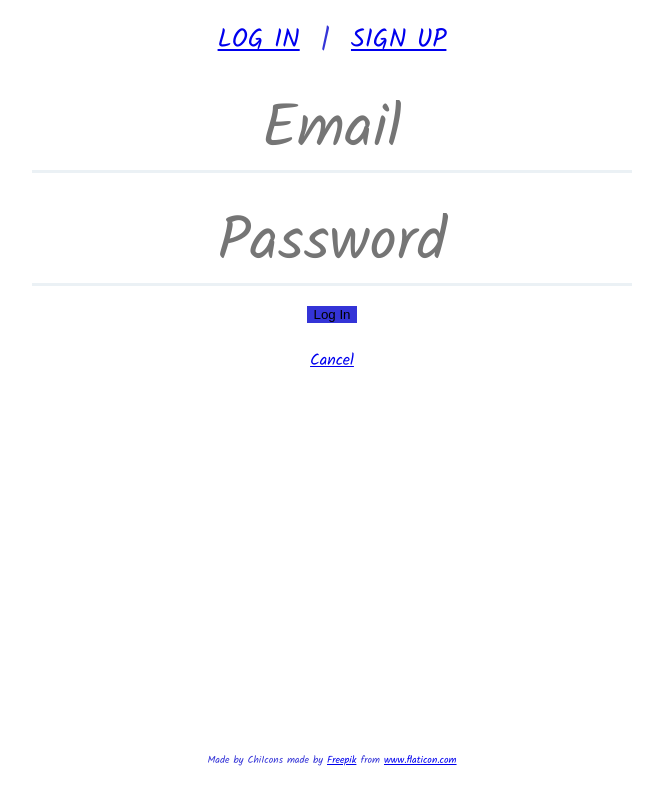
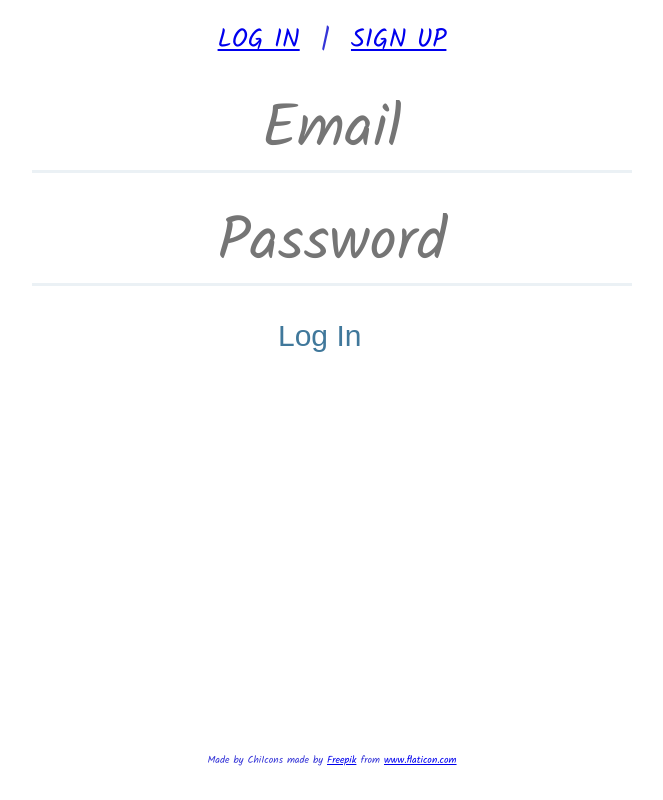
Before and after one commit to Chi37/dtr, a React (Create React App) app: page /login in a window 1280 px wide. Shown: the whole page, without its empty margins (308-971 px from the left). Built offline with nearby package versions, Linux system fonts and the light colour scheme.

Commit message:
style signin and login button

```diff
--- a/src/components/Container.scss
+++ b/src/components/Container.scss
@@ -14,44 +14,45 @@ form {
 }
 
 input {
+	width: 600px;
 	height: $size;
+	font-size: $size;
 	text-align: center;
-	width: 600px;
-	font-weight: 100;
-	font-size: $size;
+	font-family: 'Kalam', sans-serif;
+	background: transparent;
+	margin: 20px auto;
 	display: inline-block;
-	font-family: 'Kalam', sans-serif;
 	color: rgba(nth($color-collection,2),.5);
 	padding: 30px;
 	padding-bottom: 30px;
+	padding-bottom: 40px;
 	box-sizing: border-box;
 	border: none;
 	border-bottom-style: none;
 	border-bottom: 3px solid rgba(nth($color-collection,4),.1);
-	background: transparent;
-	margin: 20px auto;
-	padding-bottom: 40px;
-	transition: border-bottom 0.5s ease;
-
 }
 
 
 button {
 	@include flexCenter(column, right, center);
-	background-color: nth($color-collection,1);
 	border: none;
+	width: $size*2;
+	height: $size;
+	background: transparent;
+	font-size: $size/2;
+	color: nth($color-collection,4);
 
 	&#node{
-		width: $size;
-		height: $size;
+		color: $primaryText;
 		border: 2px dotted nth($color-collection,3);
 		border-radius: $size / 2;
-		color: $primaryText;
 		background: map-get($map: $gradients, $key: chill );
 	}
 
 	&:hover {
-		background-color: nth($color-collection,4);
+		color: nth($color-collection,1);
+		border: 1px solid nth($color-collection,1);
+		border-radius: 4px;
 	}
 
 }
--- a/src/pages/App/App.scss
+++ b/src/pages/App/App.scss
@@ -1,6 +1,5 @@
 @import '../../components/variables';
 @import '../../components/mixins';
-
 
 
 header, footer{
--- a/src/pages/Login/LoginPage.jsx
+++ b/src/pages/Login/LoginPage.jsx
@@ -1,5 +1,4 @@
 import React, { Component } from "react";
-import { Link } from "react-router-dom";
 import userService from "../../utils/userService";
 
 class LoginPage extends Component {
@@ -47,7 +46,6 @@ class LoginPage extends Component {
           />
           <button className="login-btn">Log In</button>
           &nbsp;&nbsp;&nbsp;
-        <Link to="/">Cancel</Link>
         </form>
       </>
     );
```
